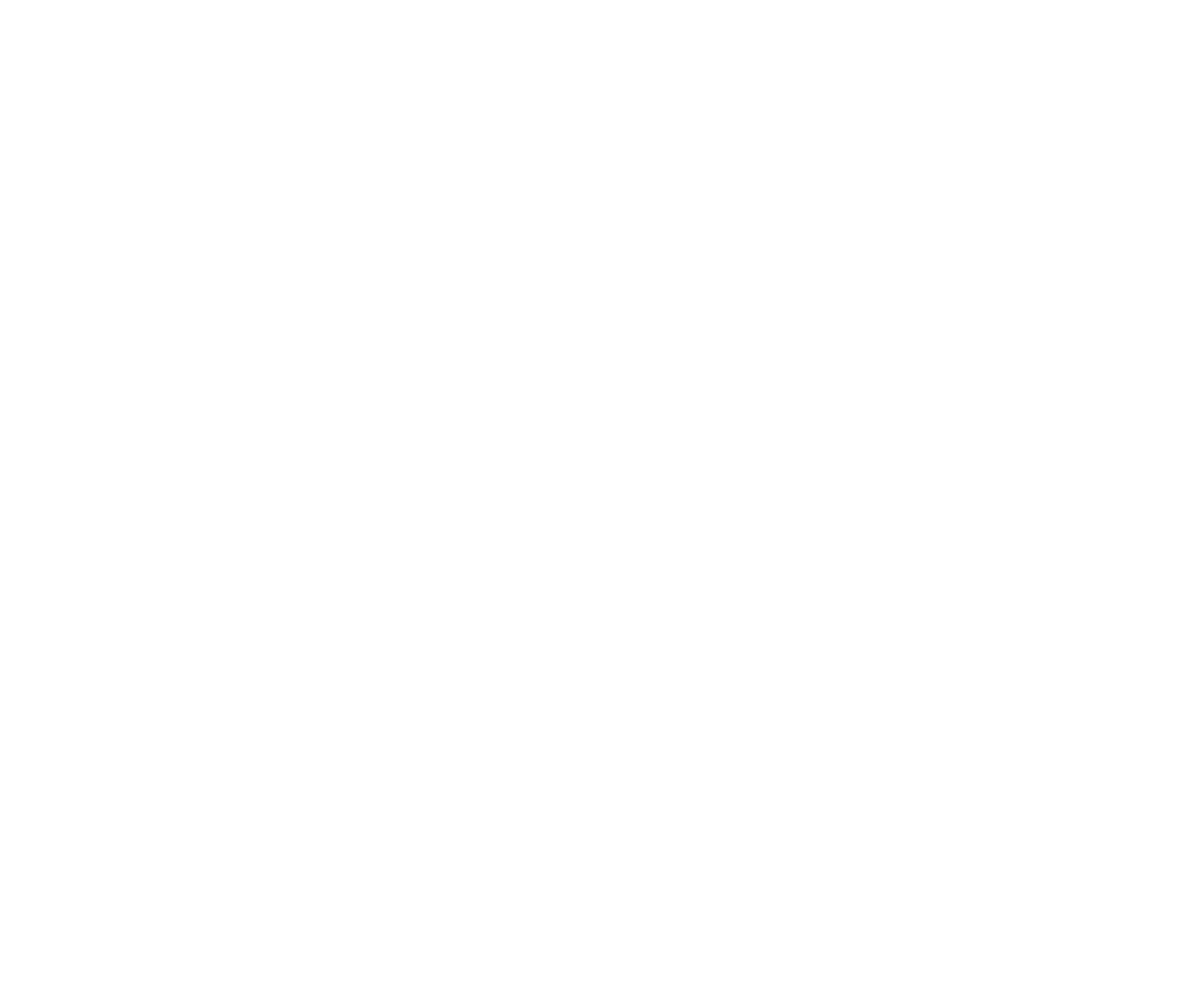
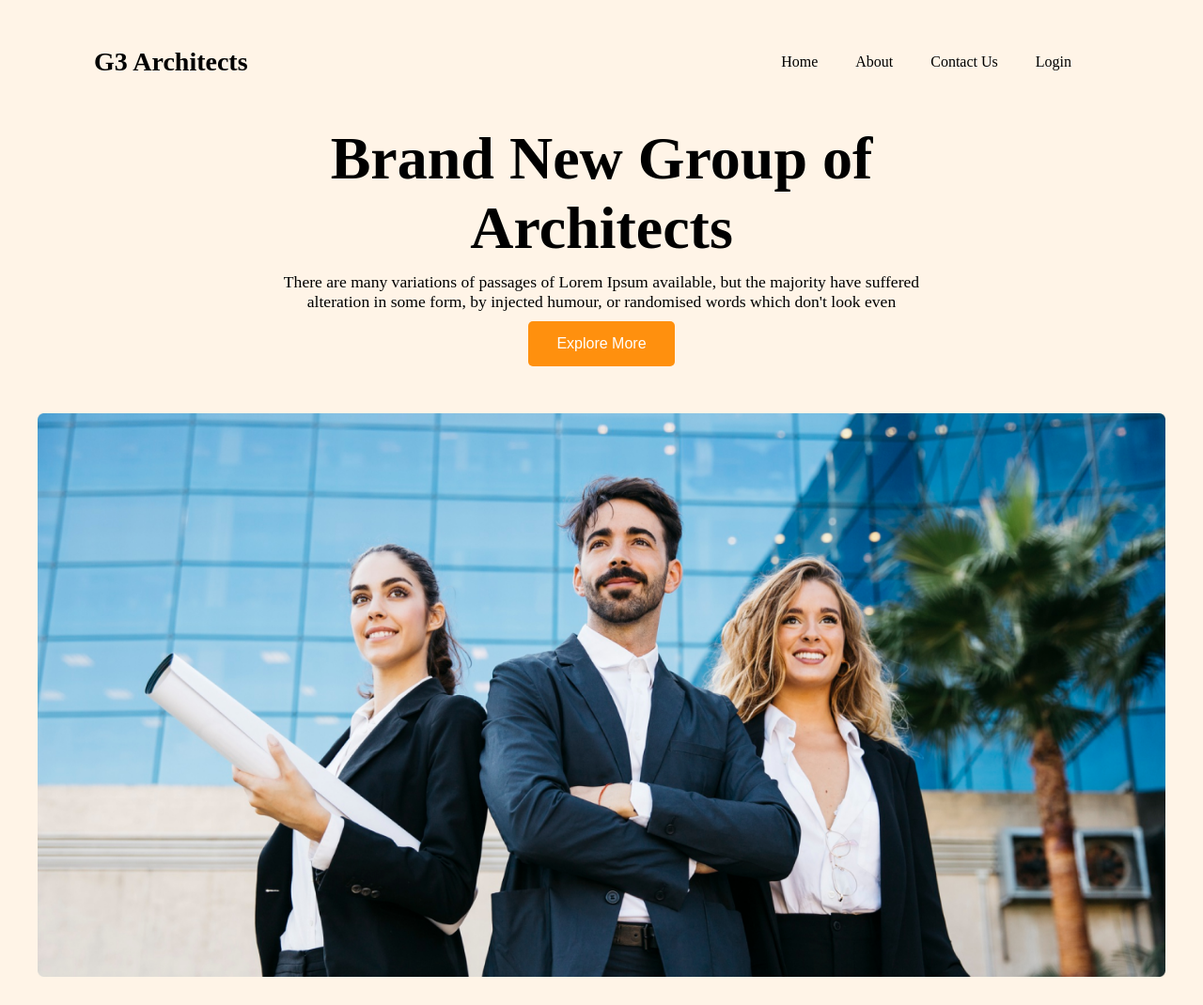
Before and after one commit to Umme-Nahida/g3-architects, a plain HTML site: page index.html in a window 1280 px wide. Shown: the whole page at 94% size. Before the commit the page ends 800 px from the top, so only its background shows below. Drawn offline with Linux system fonts and the light colour scheme.

Commit message:
added a banner content and image

```diff
--- a/index.html
+++ b/index.html
@@ -4,10 +4,32 @@
     <meta charset="UTF-8">
     <meta name="viewport" content="width=device-width, initial-scale=1.0">
     <title>G3 Architects</title>
+    <link rel="stylesheet" href="style.css">
 </head>
 <body>
     <header>
 
+        <nav>
+            <h1 class="nav-logo">G3 Architects</h1>
+            <ul>
+                <li><a href="">Home</a></li>
+                <li><a href="">About</a></li>
+                <li><a href="">Contact Us</a></li>
+                <li><a href="">Login</a></li>
+            </ul>
+        </nav>
+        <div class="banner">
+            <div class="banner-container">
+                <h1 class="banner-title">Brand New
+                    Group of Architects
+                    </h1>
+                <p class="banner-description">There are many variations of passages of Lorem Ipsum available, but the majority have suffered alteration in some form, by injected humour, or randomised words which don't look even</p>
+                <button class="banner-btn">Explore More</button>
+            </div>
+        </div>
+        <div class="banner-img">
+            <img src="./images/banner.png" alt="">
+        </div>
     </header>
     <main>
 
--- /dev/null
+++ b/style.css
@@ -0,0 +1,73 @@
+*{
+    margin: 0;
+    padding: 0;
+    box-sizing: border-box;
+}
+
+header{
+    background-color: #fff4e7;
+}
+
+nav{
+    padding: 50px 100px;
+    display: flex;
+    justify-content: space-between;
+    align-items: center;
+
+}
+
+ul{
+    display: flex;
+}
+
+nav .nav-logo{
+    font-size: 28px;
+}
+ul li,a{
+    color: black;
+    list-style: none;
+    text-decoration: none;
+    margin-right: 20px;
+    cursor: pointer;
+
+}
+
+/* -----------------------------------banner style */
+.banner-container{
+    width: 680px;
+    margin: 0 auto;
+    text-align: center;
+    margin-bottom: 20px;
+
+}
+
+.banner-title{
+    font-size: 4rem;
+    font-weight: 600;
+    margin-bottom: 10px;
+}
+.banner-description{
+    font-size: 1.1em;
+    margin-bottom: 10px;
+}
+
+.banner-container button{
+    padding: 15px 30px;
+    border-radius: 5px;
+    background-color: #FF900E;
+    border: none;
+    font-size: 1rem;
+    color: white;
+}
+
+.banner-img{
+    display: flex;
+    align-items: center;
+    justify-content: center;
+    padding: 30px 100px;
+}
+.banner-img img{
+    width: 1200px;
+    height: 600px;
+
+}
```
Also changed, not shown: images/architect.png (added), images/banner.png (added), images/icons/customers.png (added), images/icons/email.png (added), images/icons/projects.png (added), images/icons/ribon.png (added), images/sponsors/amazon.png (added), images/sponsors/figma.png (added), images/sponsors/google.png (added), images/sponsors/spotify.png (added), images/sponsors/telerama.png (added), images/team1.png (added), images/team2.png (added), images/team3.png (added), 1 more files.
